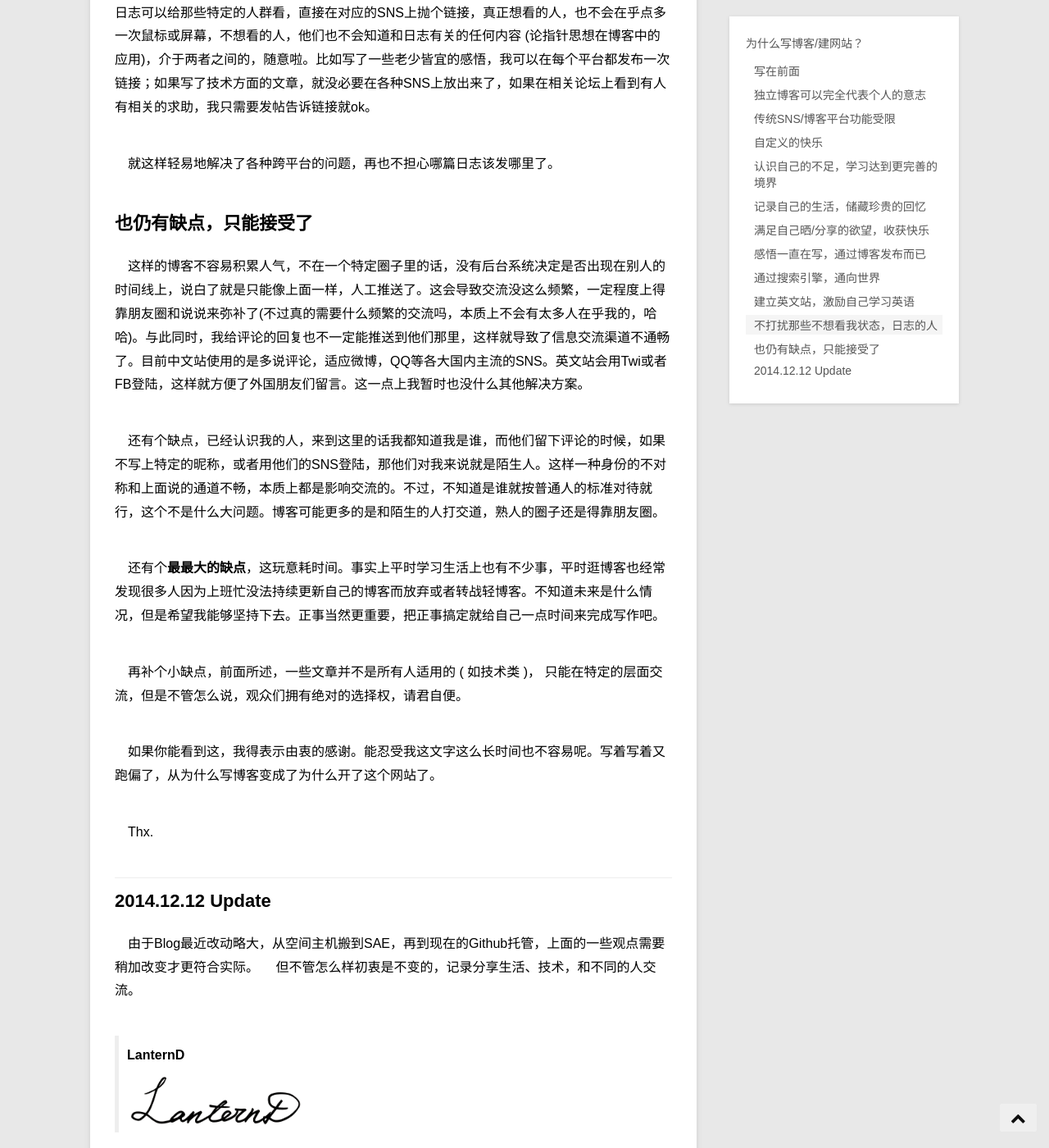
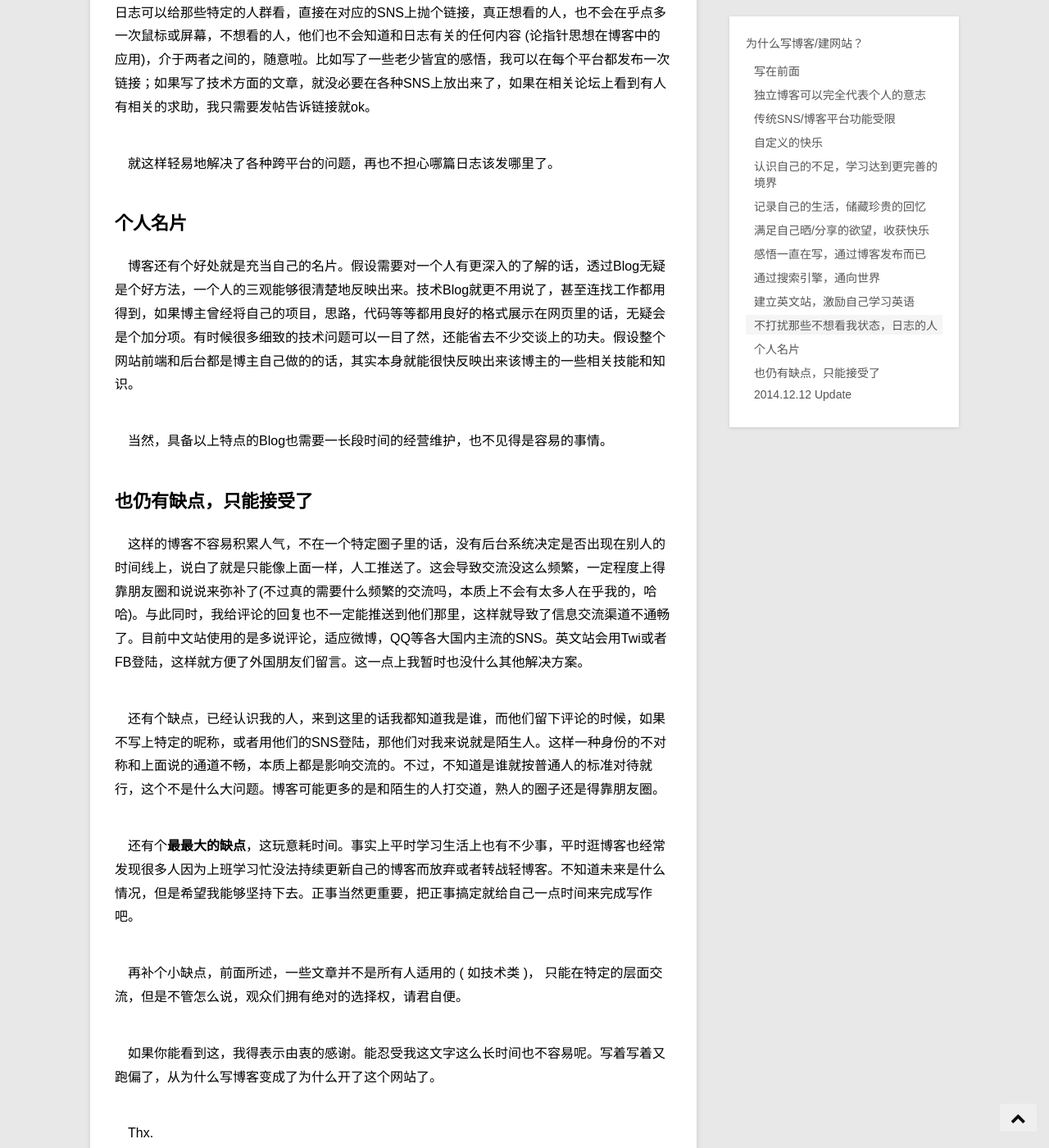
Before and after one commit to LanternD/lanternd.github.io, a Jekyll site: the page built from _posts/Witness/2014-09-25-y-blog.md, in a window 1280 px wide and 1400 px high, scrolled down 5797 px. Shown: the whole window at 82% size. Built offline with Jekyll 4.4.1, drawn with Linux system fonts in a browser that asks for light colours; comment, search, counter and statistics services are not loaded; part of the change alters nothing that is shown; some of the changed text lies outside the part shown.

Commit message:
Update Posts

```diff
--- a/_posts/Witness/2014-09-25-y-blog.md
+++ b/_posts/Witness/2014-09-25-y-blog.md
@@ -102,13 +102,19 @@ date: 2014-09-25
 
 　就这样轻易地解决了各种跨平台的问题，再也不担心哪篇日志该发哪里了。
 
+## 个人名片
+
+　博客还有个好处就是充当自己的名片。假设需要对一个人有更深入的了解的话，透过Blog无疑是个好方法，一个人的三观能够很清楚地反映出来。技术Blog就更不用说了，甚至连找工作都用得到，如果博主曾经将自己的项目，思路，代码等等都用良好的格式展示在网页里的话，无疑会是个加分项。有时候很多细致的技术问题可以一目了然，还能省去不少交谈上的功夫。假设整个网站前端和后台都是博主自己做的的话，其实本身就能很快反映出来该博主的一些相关技能和知识。
+
+　当然，具备以上特点的Blog也需要一长段时间的经营维护，也不见得是容易的事情。
+
 ## 也仍有缺点，只能接受了
 
 　这样的博客不容易积累人气，不在一个特定圈子里的话，没有后台系统决定是否出现在别人的时间线上，说白了就是只能像上面一样，人工推送了。这会导致交流没这么频繁，一定程度上得靠朋友圈和说说来弥补了(不过真的需要什么频繁的交流吗，本质上不会有太多人在乎我的，哈哈)。与此同时，我给评论的回复也不一定能推送到他们那里，这样就导致了信息交流渠道不通畅了。目前中文站使用的是多说评论，适应微博，QQ等各大国内主流的SNS。英文站会用Twi或者FB登陆，这样就方便了外国朋友们留言。这一点上我暂时也没什么其他解决方案。
 
 　还有个缺点，已经认识我的人，来到这里的话我都知道我是谁，而他们留下评论的时候，如果不写上特定的昵称，或者用他们的SNS登陆，那他们对我来说就是陌生人。这样一种身份的不对称和上面说的通道不畅，本质上都是影响交流的。不过，不知道是谁就按普通人的标准对待就行，这个不是什么大问题。博客可能更多的是和陌生的人打交道，熟人的圈子还是得靠朋友圈。
 
-　还有个**最最大的缺点**，这玩意耗时间。事实上平时学习生活上也有不少事，平时逛博客也经常发现很多人因为上班忙没法持续更新自己的博客而放弃或者转战轻博客。不知道未来是什么情况，但是希望我能够坚持下去。正事当然更重要，把正事搞定就给自己一点时间来完成写作吧。
+　还有个**最最大的缺点**，这玩意耗时间。事实上平时学习生活上也有不少事，平时逛博客也经常发现很多人因为上班学习忙没法持续更新自己的博客而放弃或者转战轻博客。不知道未来是什么情况，但是希望我能够坚持下去。正事当然更重要，把正事搞定就给自己一点时间来完成写作吧。
 
 　再补个小缺点，前面所述，一些文章并不是所有人适用的 ( 如技术类 )， 只能在特定的层面交流，但是不管怎么说，观众们拥有绝对的选择权，请君自便。
 
@@ -119,4 +125,5 @@ date: 2014-09-25
 ----
 ##2014.12.12 Update
 　由于Blog最近改动略大，从空间主机搬到SAE，再到现在的Github托管，上面的一些观点需要稍加改变才更符合实际。
+
 　但不管怎么样初衷是不变的，记录分享生活、技术，和不同的人交流。
--- /dev/null
+++ b/_posts/Witness/2014-09-27-homecoming.md
@@ -0,0 +1,121 @@
+---
+layout: post
+title: 记Homecoming Parade 返校日游行[多图]
+permalink: /homecoming
+description: 返校日游行对于美国的大学来说是个非常隆重的节日，也是所在镇上一年一度的盛事。
+categories: [blog, 视·界]
+tags: [游行, 返校日, 大学]
+date: 2014-09-27 21:30:00
+---
+
+## 前言
+
+<center>Homecoming Parade</center>
+
+<center>一年一度返校日，</center>
+<center>绿满兰辛盛装行。</center>
+<center>初秋日暮寒意近，</center>
+<center>不减万人爱校情。</center>
+
+　Homecoming意思是“回老家聚会活动”，通常指一年一度的校友返校节。 返校日是美国特有的文化，美国的大中小学校都会在每年的**秋天选一个周末**作为**返校日** ( Homecoming Day)，招待校友返校，有选美，营火会（烧烤BBQ），舞会，彩车游行等活动，是最热闹的一天。通常Homecoming会在10月份之前，今年是2014年9月26日。
+
+　Homecoming是美国文化中重要的组成部分，尤其在中西部被认为**最美国**的小城镇里。
+
+　这一天也是小城镇中橄榄球比赛开始的日子，从此一个赛季开始了。球队队员和啦啦队员都会很忙。第一场比赛一般会对阵较弱的学校，首战告捷一般都很能鼓舞士气。弱的学校貌似只能欺负更弱的学校啦。
+
+------
+## 相关链接
+
+　这个是我们学校今年Homecoming的链接：
+
+* [Parade Information](http://alumni.msu.edu/programs/homecoming/paradeInfo.cfm)
+
+　上面的网页里还提供了2013年Homecoming的照片，可以在Flickr上找到：
+
+* [2013 Homecoming Parade - Michigan State University Advancement Events](https://www.flickr.com/photos/msuadv/sets/72157636799793235/)
+
+　Update: 今年的照片也能在Flickr上找到：
+
+* [Homecoming Parade 2014 - Michigan State University Advancement Events](https://www.flickr.com/photos/msuadv/sets/72157647905606377/)
+
+　今年的口号是“Spartans Make Headlines”，“Spartan上头条”的意思（不好意思啊汪峰）。
+
+下面是流水账 & 日记环节。
+
+------
+
+## 我的见闻
+
+　昨天下午有组会，去了趟实验室，奇怪的是，去的时候警察同志们把Abbot Road的一段给封住了，示意车辆绕道行驶。这让我挺纳闷，不过好歹自行车道没封，我就按往常的路去学校了。
+
+　开完组会，我走在回家的路上，在校园内部貌似一切都很平静，但是到了学校外围的时候人就很奇怪地多起来了。在Grand River Avenue和Abbot Road的路口上全部围满了人。往常这个路口车来车往挺频繁，但是行人并不多。这次，我只能一路避让着行人一路往前走去，有的地方不得不推车走。刚开始确实是有点小震惊。
+
+　回家的时候Abbot Road是个大下坡，我往下走了400m左右，貌似活动开始了，四辆警用摩托开路，后面跟着一个个游行队伍方阵。其实我想说那个时候我还不知道这是什么活动…我决定停下来和他们一起看看。下面的图就是万人空巷的景象了。平时这条路顶多一两个行人。图片都是手机外加逆光拍的，后悔没带相机啊。
+
+![pic1](http://lanternd.qiniudn.com/Pic4Post/homecoming/parade1.jpg "1")
+
+　上图是前几个方队中的某一个，下图是各种兄弟会，或者就是橄榄球联赛相关的各种，反正旗子颜色各异。而不是MSU标准的绿+白。
+
+![pic2](http://lanternd.qiniudn.com/Pic4Post/homecoming/parade2.jpg "2")
+
+　MSU旗子方针出现！大大的Spartans logo。大家的步伐和着装都很统一，想必也练了许久。不过和国内军训的方阵倒是还差一些…
+
+　围观群众们时而欢呼，时而讨论，还有的在照相录像，比如我。还有很多对MSU充满热情的老头老太，他们好早就在路边抢好了“沙发”，有可能还带着他们的孙子一起来围观。整个Parade可能会持续一两个小时，所以想全部看完的话没有个好位置也挺累的。我也不确定大伙是不是都会全程参与。
+
+![pic3](http://lanternd.qiniudn.com/Pic4Post/homecoming/parade3.jpg "3")
+
+　下面是我们的“吉祥物”，Sparty，写实版，就像罗马士兵当年的造型，还有马拉着战车。他手里还挥舞着剑，倒是蛮威风的。
+
+![pic4](http://lanternd.qiniudn.com/Pic4Post/homecoming/parade4.jpg "4")
+
+　写实版完了就是Q版了。下面Sparty更容易出现在平时的视野内，比如橄榄球赛场间休息的时候他就会出来带动大家的热情了。
+
+　游行方队的顺序大概先是代表MSU的组织机构，然后到学生社团之类的。大家玩得都不亦乐乎，路过的花车会往两边撒糖果，小朋友们的“工作”就是捡来消灭掉。
+
+![pic5](http://lanternd.qiniudn.com/Pic4Post/homecoming/parade5.jpg "5")
+
+　接下来是各种社团，比如下图的貌似是游泳协会？反正大家也无拘无束，宣传自己就要彻底。其实那时候也有点冷，我估计他们还练过冬泳吧。
+
+![pic6](http://lanternd.qiniudn.com/Pic4Post/homecoming/parade6.jpg "6")
+
+　还有教职工类似的，或者是乐团，一卡车运之。
+
+![pic7](http://lanternd.qiniudn.com/Pic4Post/homecoming/parade7.jpg "7")
+
+　下图这个路口就是各个社团开始上路的地方，十字路口三个方向都集结号了车队，有交警类似物负责调度。
+
+![pic8](http://lanternd.qiniudn.com/Pic4Post/homecoming/parade8.jpg "8")
+
+　下面这帮家伙都差点撞到了挂在上面的红绿灯。虽说是欢迎校友回来，但是不是学校里的组织机构也一样会来欢迎。下图的就是东兰辛的消防队。不过我感觉上面坐着的应该是学生吧。
+
+![pic9](http://lanternd.qiniudn.com/Pic4Post/homecoming/parade9.jpg "9")
+
+　游行结束后还有评选环节，具体怎么评的不知道，但是有以下项目，冒号后面的是获奖的团体。
+
+* Best Float: MSU Forestry Club 最佳花车奖
+* Best Banner: University Activities Board 最佳横幅奖
+* Best Group: Impact 89 FM 最佳团体
+* Best Spartan Spirit: The School of Hospitality Business Association 最具Spartan精神奖
+* Best Residence Hall: Lyman Briggs 最佳学生公寓楼
+* Best Community Group: Sorority Moms 最佳社区团体
+* Best Campus Department: Residence Education and Housing Services 最佳部门
+
+　种类还蛮丰富的。
+
+　参加游行的人们都比较投入，有的组织可能没开学就开始张罗了，努力得到大伙的认可。不管怎么说，Homecoming都算是全校都会参与的活动，也是广大师生职工们获取学校认同感，归属感和荣誉感的重要方式。个人感觉和国内的**校运会**是类似的地位，但是从影响和意义上我感觉应该要比校运会更胜一筹。大伙都喜欢把自己叫Spartan，像斯巴达勇士一样去“战斗”，这也是我们学校的一大特色吧。刚来的时候我对此感到有点不解，也感觉有点幼稚，但是现在这一观念却已经深入我心了。其他学校的毕业生会把自己称为xxx alumni，而我们学校的毕业生还有一个更好听的名字——Spartan。Be a Spartan!
+
+　我看了二十多分钟就跑了，远离的路上还时不时传来大伙的欢呼声。开头那首打油诗是我随便写的，不要追究啥平仄韵律之类的哈。
+
+## Tips - 关于“游行”的几个种类
+
+### Parade
+
+　Parade一般是节日的时候的欢庆类活动的游行，也就是常见的有花车有表演的集体狂欢活动。这种其实是最常见的。但频率也不太高，不同州，不同城市，不同学校都有各自独特的Parade形式。
+
+### March
+
+　March是那种军队的行进，队伍更整齐更严肃。阅兵似的游行就可以用March。此外还有各种各样的进行曲，一般名字就是《xxxx March》。
+
+### Demonstration
+
+　这种可能是国内电视上经常看到的外国的“游行”。一堆人上街举个牌子抗议某行为抗议某法律抗议某人物，有时候还有各种和警方对峙的壮观场面。说实话我在这还没见过这类游行。国内能看到的原因基本上大家可能也都知道，估计大体上只是为了证明外国“水深火热”的状况，事实上这频率并不高。另一方面就是这样参与人数更多，更热闹，更欢乐的Parade，在国内也没有啥播报的必要性，比较没什么文化认同感。
```
